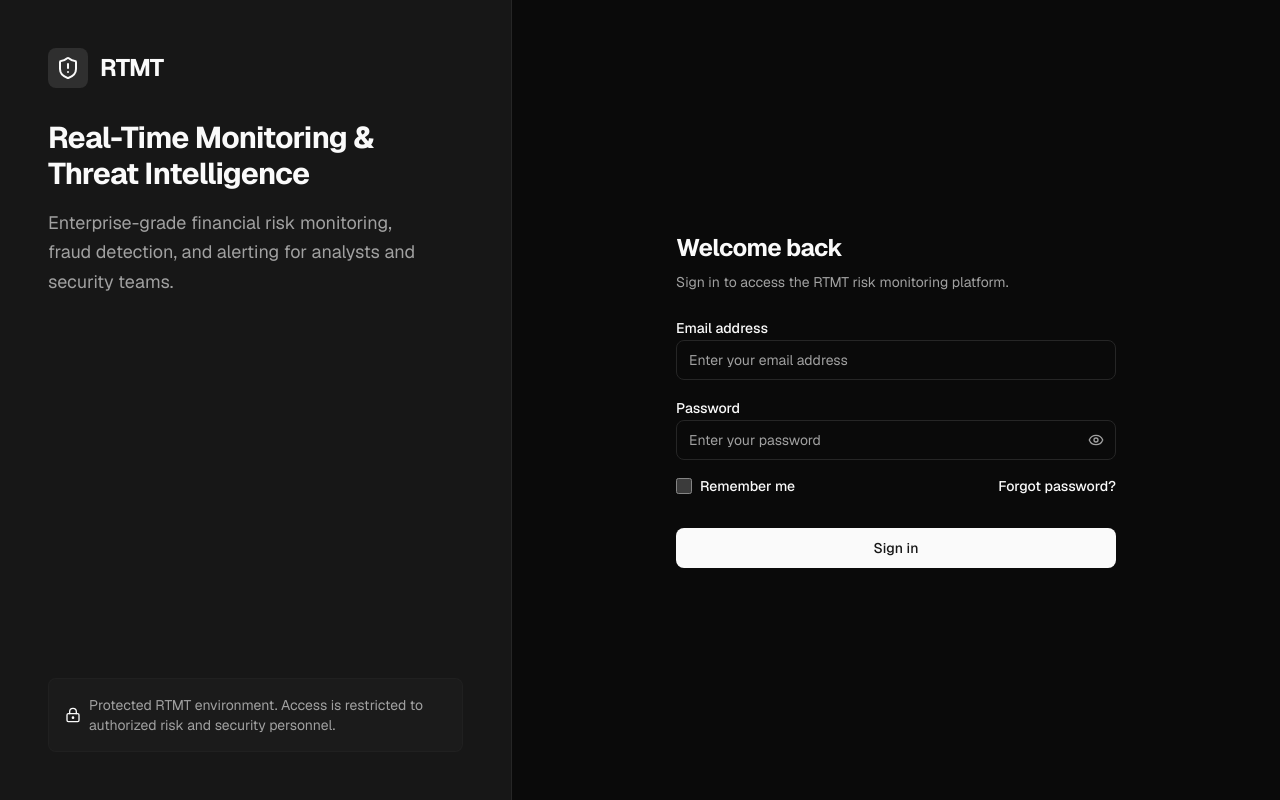
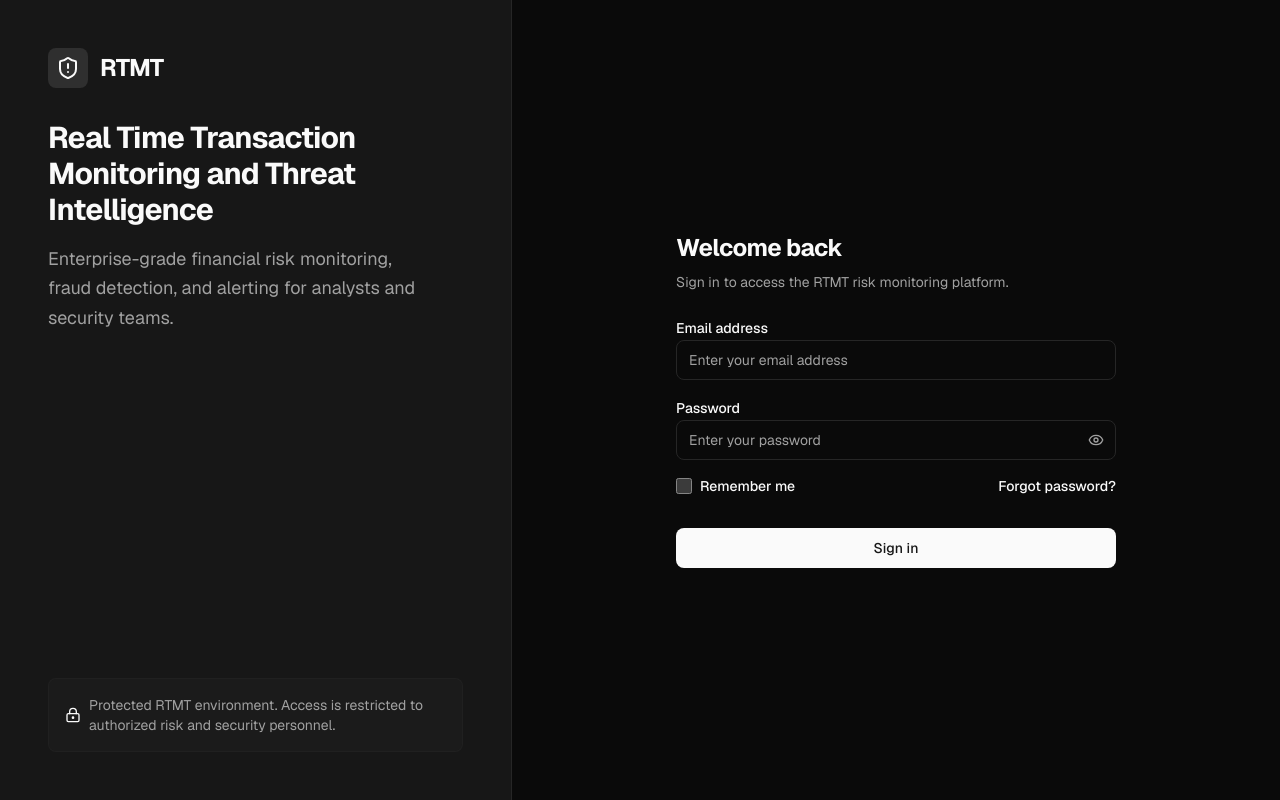
Before and after one commit to 0xkid-root/RTTMT_Analyst, a Next.js app: page /login in a window 1280 px wide. Built offline with nearby package versions, Linux system fonts and the light colour scheme.

Commit message:
chore: update typography for RTTMT branding in AuthLayout

```diff
--- a/src/features/auth/components/AuthLayout.tsx
+++ b/src/features/auth/components/AuthLayout.tsx
@@ -10,7 +10,7 @@ export function AuthLayout({ children }: { children: React.ReactNode }) {
           <AuthLogo className="mb-8" />
           <div className="hidden md:block max-w-sm space-y-4">
             <h1 className="text-3xl font-bold tracking-tight text-foreground">
-              Real-Time Monitoring & Threat Intelligence
+              Real Time Transaction Monitoring and Threat Intelligence
             </h1>
             <p className="text-muted-foreground text-lg leading-relaxed">
               Enterprise-grade financial risk monitoring, fraud detection, and alerting for analysts and security teams.
```
